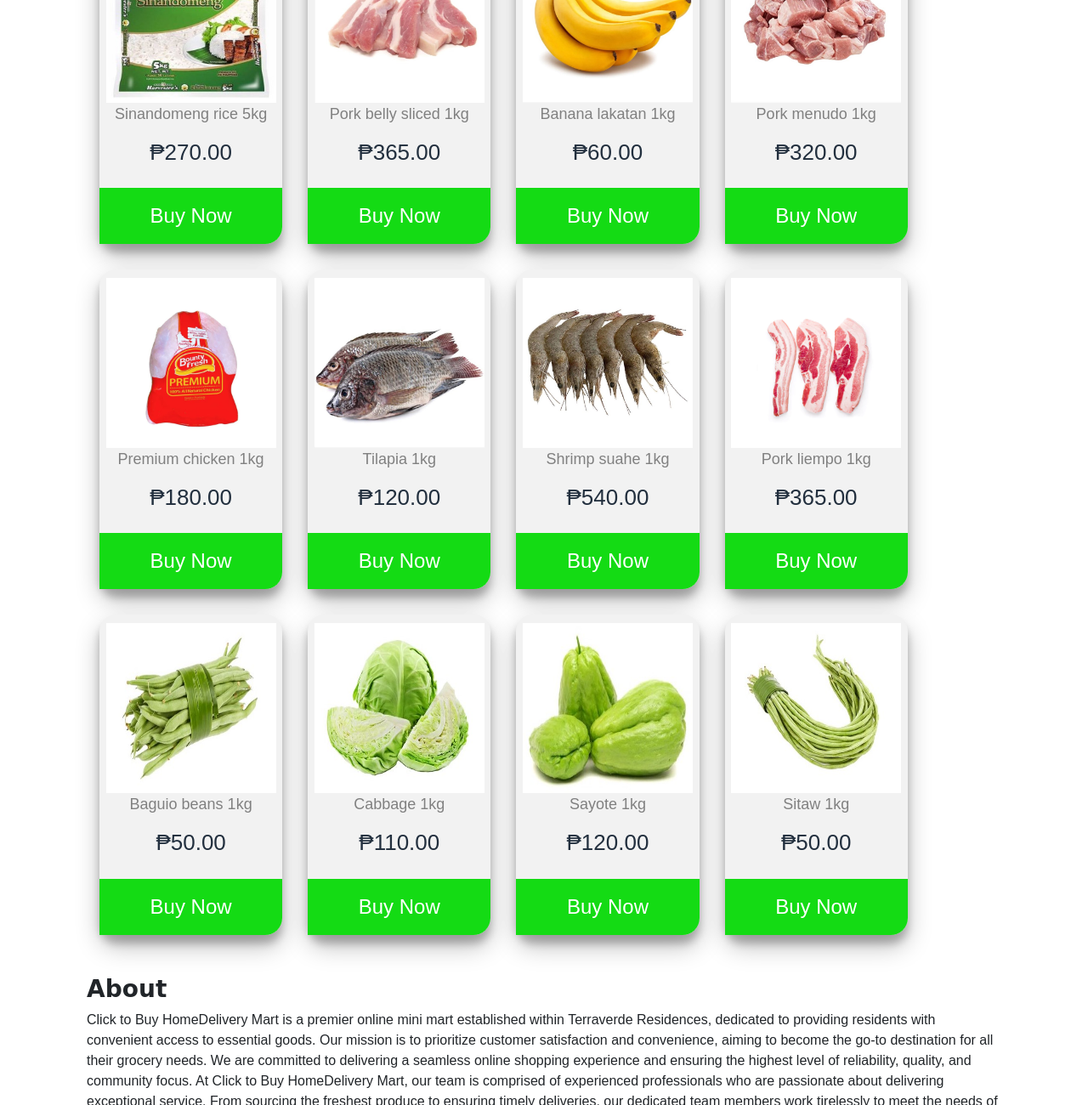
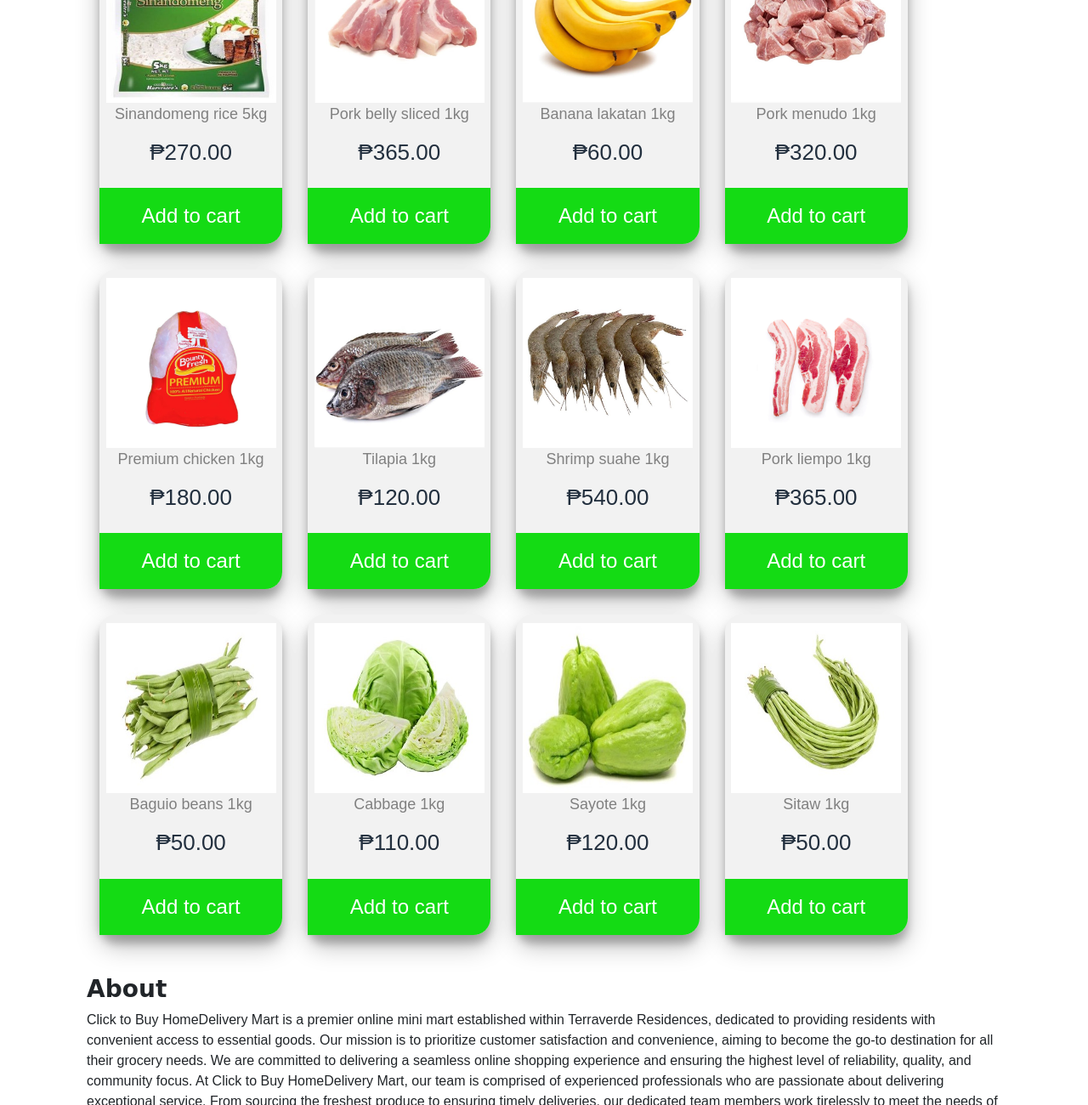
Before and after one commit to JeffAlden/MP1, a plain HTML site: page index.html in a window 1280 px wide. Shown: the part 1334-2634 px from the top of the page at 85% size. Drawn offline with nearby package versions, Linux system fonts and the light colour scheme.

Commit message:
Add files via upload
add to cart

```diff
--- a/index.html
+++ b/index.html
@@ -93,7 +93,7 @@
               <li><i class="fa fa-star checked"></i></li>
               <li><i class="fa fa-star"></i></li>
             </ul>
-            <button class="buy-1">Buy Now</button>
+            <button class="buy-1">Add to cart</button>
           </div>
 
           <div class="content">
@@ -107,7 +107,7 @@
               <li><i class="fa fa-star checked"></i></li>
               <li><i class="fa fa-star"></i></li>
             </ul>
-            <button class="buy-1">Buy Now</button>
+            <button class="buy-1">Add to cart</button>
           </div>
 
           <div class="content">
@@ -121,7 +121,7 @@
               <li><i class="fa fa-star checked"></i></li>
               <li><i class="fa fa-star"></i></li>
             </ul>
-            <button class="buy-1">Buy Now</button>
+            <button class="buy-1">Add to cart</button>
           </div>
 
           <div class="content">
@@ -135,7 +135,7 @@
               <li><i class="fa fa-star checked"></i></li>
               <li><i class="fa fa-star"></i></li>
             </ul>
-            <button class="buy-1">Buy Now</button>
+            <button class="buy-1">Add to cart</button>
           </div>
 
           <div class="content">
@@ -149,7 +149,7 @@
               <li><i class="fa fa-star checked"></i></li>
               <li><i class="fa fa-star"></i></li>
             </ul>
-            <button class="buy-1">Buy Now</button>
+            <button class="buy-1">Add to cart</button>
           </div>
 
           <div class="content">
@@ -163,7 +163,7 @@
               <li><i class="fa fa-star checked"></i></li>
               <li><i class="fa fa-star"></i></li>
             </ul>
-            <button class="buy-1">Buy Now</button>
+            <button class="buy-1">Add to cart</button>
           </div>
 
           <div class="content">
@@ -177,7 +177,7 @@
               <li><i class="fa fa-star checked"></i></li>
               <li><i class="fa fa-star"></i></li>
             </ul>
-            <button class="buy-1">Buy Now</button>
+            <button class="buy-1">Add to cart</button>
           </div>
 
           <div class="content">
@@ -191,7 +191,7 @@
               <li><i class="fa fa-star checked"></i></li>
               <li><i class="fa fa-star"></i></li>
             </ul>
-            <button class="buy-1">Buy Now</button>
+            <button class="buy-1">Add to cart</button>
           </div>
 
           <div class="content">
@@ -205,7 +205,7 @@
               <li><i class="fa fa-star checked"></i></li>
               <li><i class="fa fa-star"></i></li>
             </ul>
-            <button class="buy-1">Buy Now</button>
+            <button class="buy-1">Add to cart</button>
           </div>
 
           <div class="content">
@@ -219,7 +219,7 @@
               <li><i class="fa fa-star checked"></i></li>
               <li><i class="fa fa-star"></i></li>
             </ul>
-            <button class="buy-1">Buy Now</button>
+            <button class="buy-1">Add to cart</button>
           </div>
 
           <div class="content">
@@ -233,7 +233,7 @@
               <li><i class="fa fa-star checked"></i></li>
               <li><i class="fa fa-star"></i></li>
             </ul>
-            <button class="buy-1">Buy Now</button>
+            <button class="buy-1">Add to cart</button>
           </div>
 
           <div class="content">
@@ -247,7 +247,7 @@
               <li><i class="fa fa-star checked"></i></li>
               <li><i class="fa fa-star"></i></li>
             </ul>
-            <button class="buy-1">Buy Now</button>
+            <button class="buy-1">Add to cart</button>
           </div>
   </section>
 
```
